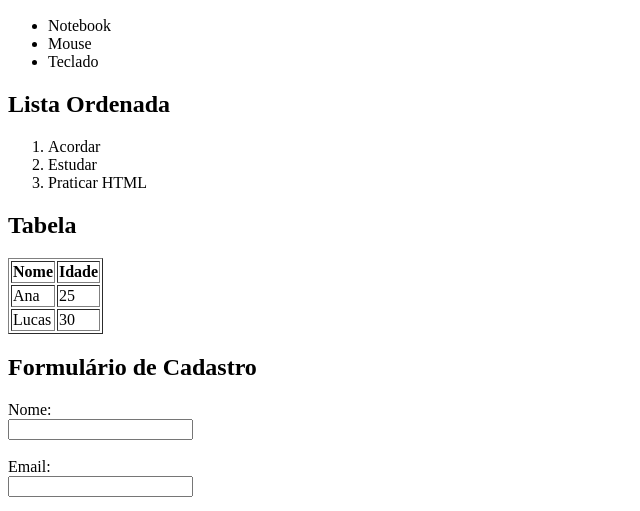
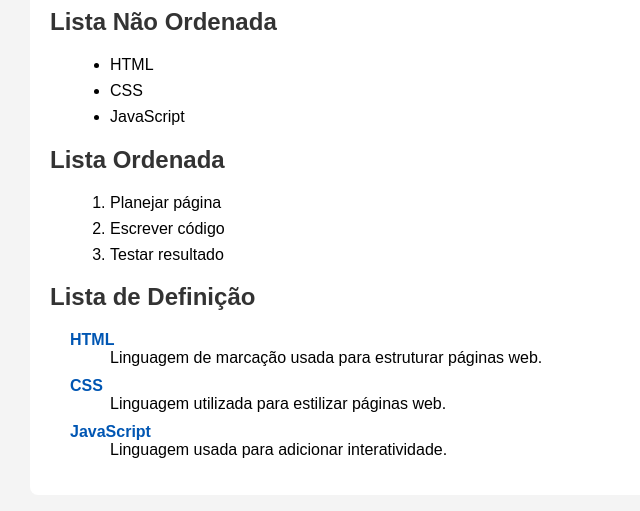
Before and after one commit to tahlly/atividade-html, a plain HTML site: page index.html in a window 1280 px wide. Shown: the part 110-621 px from the top of the page, without its empty margins (0-640 px from the left). Drawn offline with Linux system fonts and the light colour scheme.

Commit message:
Adiciona listas HTML com estilos

```diff
--- a/index.html
+++ b/index.html
@@ -1,10 +1,78 @@
 <!DOCTYPE html>
 <html lang="pt-BR">
 <head>
+    <style>
+body{
+    font-family: Arial, sans-serif;
+    background-color: #f4f4f4;
+    margin: 30px;
+}
+
+h1, h2{
+    color: #333;
+}
+
+section{
+    background: white;
+    padding: 20px;
+    margin-bottom: 20px;
+    border-radius: 8px;
+}
+
+ul, ol, dl{
+    margin-left: 20px;
+}
+
+li{
+    margin-bottom: 8px;
+}
+
+dt{
+    font-weight: bold;
+    color: #0056b3;
+}
+
+dd{
+    margin-bottom: 10px;
+}
+</style>
+
 <meta charset="UTF-8">
 <meta name="viewport" content="width=device-width, initial-scale=1.0">
 <title>Atividade</title>
 </head>
+<section>
+
+<h1>Exemplo de Listas</h1>
+
+<h2>Lista Não Ordenada</h2>
+<ul>
+    <li>HTML</li>
+    <li>CSS</li>
+    <li>JavaScript</li>
+</ul>
+
+<h2>Lista Ordenada</h2>
+<ol>
+    <li>Planejar página</li>
+    <li>Escrever código</li>
+    <li>Testar resultado</li>
+</ol>
+
+<h2>Lista de Definição</h2>
+<dl>
+    <dt>HTML</dt>
+    <dd>Linguagem de marcação usada para estruturar páginas web.</dd>
+
+    <dt>CSS</dt>
+    <dd>Linguagem utilizada para estilizar páginas web.</dd>
+
+    <dt>JavaScript</dt>
+    <dd>Linguagem usada para adicionar interatividade.</dd>
+</dl>
+
+</section>
+
 <body>
 
 <h1>Listas e Tabela</h1>
```
